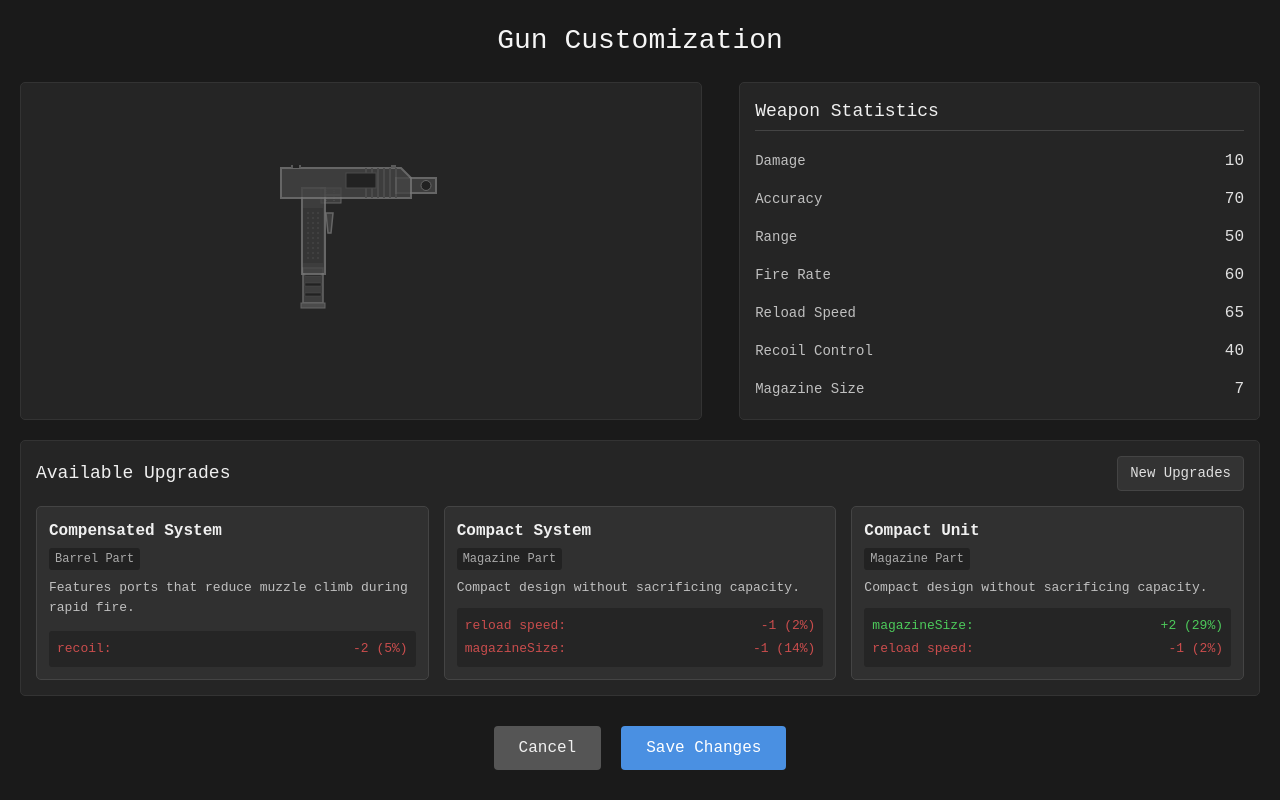
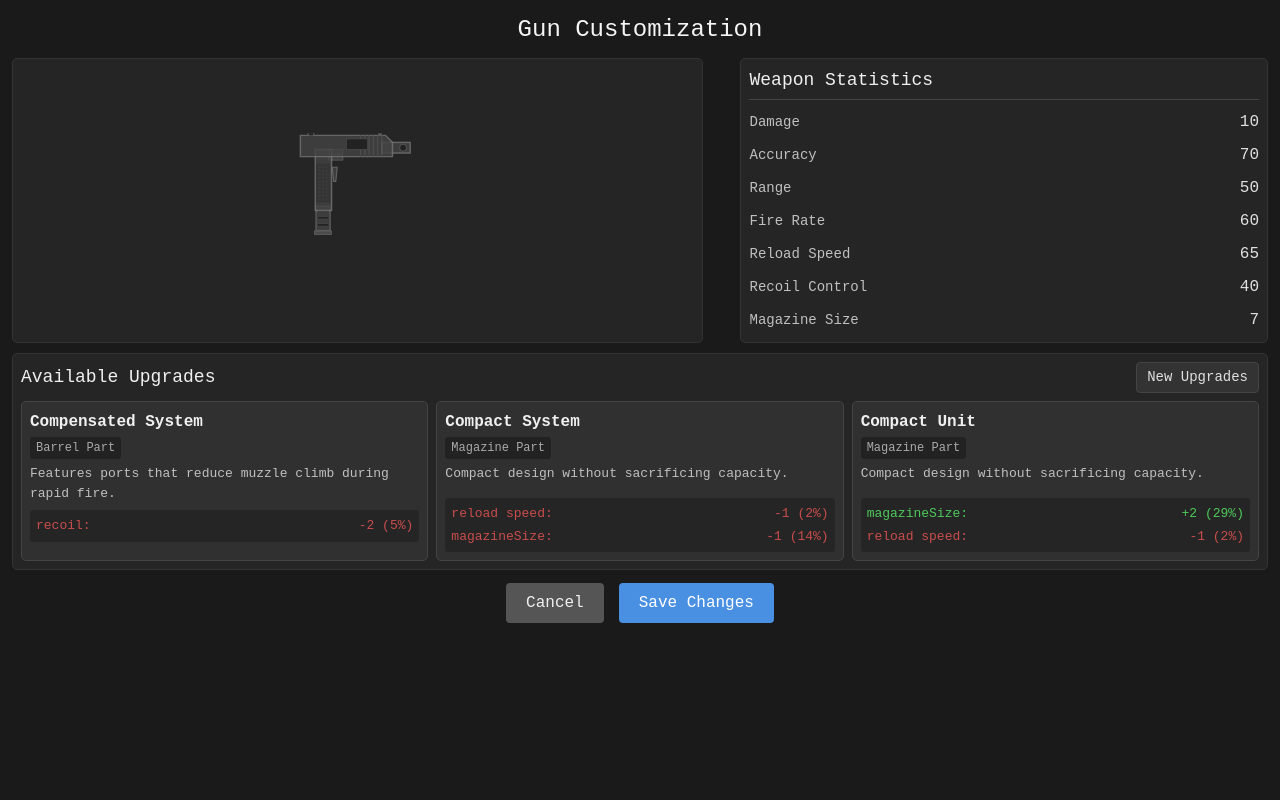
Before and after one commit to rjbernaldo/astronaut-stranded, a Next.js app: page / in a window 1280 px wide. Both pictures are taken after a click on the button "Customize Weapon". Built offline with nearby package versions, Linux system fonts and the light colour scheme.

Commit message:
Make gun customization page more compact to fit without scrollbars

```diff
--- a/src/app/gun-customization.css
+++ b/src/app/gun-customization.css
@@ -4,7 +4,7 @@
   height: 100%;
   display: flex;
   flex-direction: column;
-  padding: 20px;
+  padding: 12px;
   background-color: #1a1a1a;
   color: #e0e0e0;
   font-family: "Courier New", monospace;
@@ -12,8 +12,8 @@
 
 .gun-customization h1 {
   text-align: center;
-  margin-bottom: 20px;
-  font-size: 28px;
+  margin-bottom: 10px;
+  font-size: 24px;
   color: #f5f5f5;
 }
 
@@ -21,13 +21,13 @@
 .top-section {
   display: flex;
   justify-content: space-between;
-  margin-bottom: 20px;
+  margin-bottom: 10px;
 }
 
 /* Gun display */
 .gun-display {
   width: 55%;
-  padding: 15px;
+  padding: 8px;
   background-color: #252525;
   border-radius: 5px;
   border: 1px solid #333;
@@ -37,6 +37,8 @@
   display: flex;
   justify-content: center;
   align-items: center;
+  transform: scale(0.85);
+  transform-origin: center;
 }
 
 /* Weapon stats section */
@@ -44,13 +46,13 @@
   width: 42%;
   background-color: #252525;
   border-radius: 5px;
-  padding: 15px;
+  padding: 8px;
   border: 1px solid #333;
 }
 
 .weapon-stats h3 {
   margin-top: 0;
-  margin-bottom: 15px;
+  margin-bottom: 8px;
   padding-bottom: 5px;
   border-bottom: 1px solid #444;
   font-size: 18px;
@@ -58,7 +60,7 @@
 }
 
 .preview-info {
-  margin-bottom: 10px;
+  margin-bottom: 8px;
   font-size: 13px;
   color: #aaa;
 }
@@ -72,15 +74,15 @@
 .stat-bars {
   display: flex;
   flex-direction: column;
-  gap: 8px;
-  margin-top: 10px;
+  gap: 5px;
+  margin-top: 8px;
 }
 
 .stat-line {
   display: flex;
   justify-content: space-between;
   align-items: center;
-  padding: 3px 0;
+  padding: 2px 0;
 }
 
 .stat-label {
@@ -108,10 +110,10 @@
 
 /* Upgrades section */
 .upgrades-section {
-  margin-bottom: 20px;
+  margin-bottom: 8px;
   background-color: #252525;
   border-radius: 5px;
-  padding: 15px;
+  padding: 8px;
   border: 1px solid #333;
 }
 
@@ -120,7 +122,7 @@
   display: flex;
   justify-content: space-between;
   align-items: center;
-  margin-bottom: 15px;
+  margin-bottom: 8px;
 }
 
 .upgrades-header h3 {
@@ -134,7 +136,7 @@
   color: #e0e0e0;
   border: 1px solid #444;
   border-radius: 4px;
-  padding: 6px 12px;
+  padding: 4px 10px;
   font-family: "Courier New", monospace;
   font-size: 14px;
   cursor: pointer;
@@ -150,14 +152,15 @@
 .upgrade-row {
   display: flex;
   justify-content: space-between;
-  gap: 15px;
+  gap: 8px;
+  height: 160px;
 }
 
 /* Individual part item */
 .part-item {
   background-color: #303030;
   border-radius: 5px;
-  padding: 12px;
+  padding: 8px;
   border: 1px solid #444;
   cursor: pointer;
   transition: all 0.2s ease;
@@ -165,6 +168,7 @@
   flex-direction: column;
   flex: 1;
   min-width: 0;
+  max-height: 160px;
 }
 
 .part-item:hover {
@@ -176,14 +180,14 @@
 .part-name {
   font-weight: bold;
   font-size: 16px;
-  margin-bottom: 5px;
+  margin-bottom: 3px;
   color: #f0f0f0;
 }
 
 .part-category {
   font-size: 12px;
   color: #aaa;
-  margin-bottom: 8px;
+  margin-bottom: 5px;
   background-color: #222;
   display: inline-block;
   padding: 2px 6px;
@@ -193,22 +197,29 @@
 
 .part-description {
   font-size: 13px;
-  margin-bottom: 10px;
+  margin-bottom: 6px;
   color: #c0c0c0;
   flex-grow: 1;
+  max-height: 40px;
+  overflow: hidden;
+  text-overflow: ellipsis;
+  display: -webkit-box;
+  -webkit-line-clamp: 2;
+  -webkit-box-orient: vertical;
 }
 
 .part-stats {
   background-color: #252525;
-  padding: 8px;
+  padding: 6px;
   border-radius: 3px;
   font-size: 13px;
+  overflow: auto;
 }
 
 .part-stats .stat {
   display: flex;
   justify-content: space-between;
-  margin-bottom: 4px;
+  margin-bottom: 3px;
 }
 
 .part-stats .stat:last-child {
@@ -216,7 +227,7 @@
 }
 
 .part-price {
-  margin-top: 10px;
+  margin-top: 6px;
   font-size: 14px;
   color: #e0e0e0;
   display: flex;
@@ -228,7 +239,7 @@
 }
 
 .part-status {
-  margin-top: 5px;
+  margin-top: 4px;
   font-size: 12px;
   color: #aaa;
 }
@@ -237,13 +248,13 @@
 .action-buttons {
   display: flex;
   justify-content: center;
-  gap: 20px;
-  margin-top: 10px;
+  gap: 15px;
+  margin-top: 5px;
 }
 
 .cancel-btn,
 .save-btn {
-  padding: 10px 25px;
+  padding: 8px 20px;
   border: none;
   border-radius: 4px;
   font-family: "Courier New", monospace;
--- a/src/components/GunCustomization.tsx
+++ b/src/components/GunCustomization.tsx
@@ -1216,8 +1216,8 @@ const GunCustomization: React.FC<GunCustomizationProps> = ({
         <div className="gun-image">
           {/* Base pistol image */}
           <svg
-            width="400"
-            height="300"
+            width="350"
+            height="250"
             viewBox="0 0 400 300"
             fill="none"
             xmlns="http://www.w3.org/2000/svg"
```
